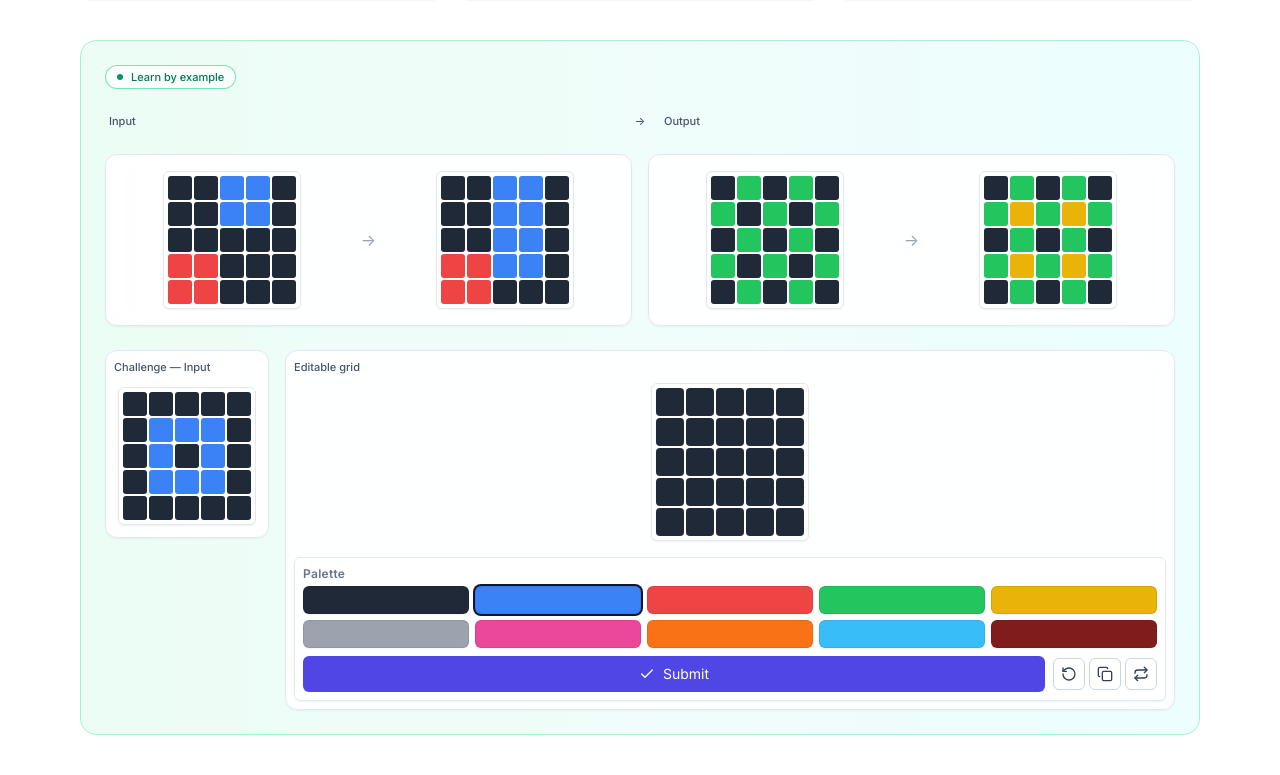
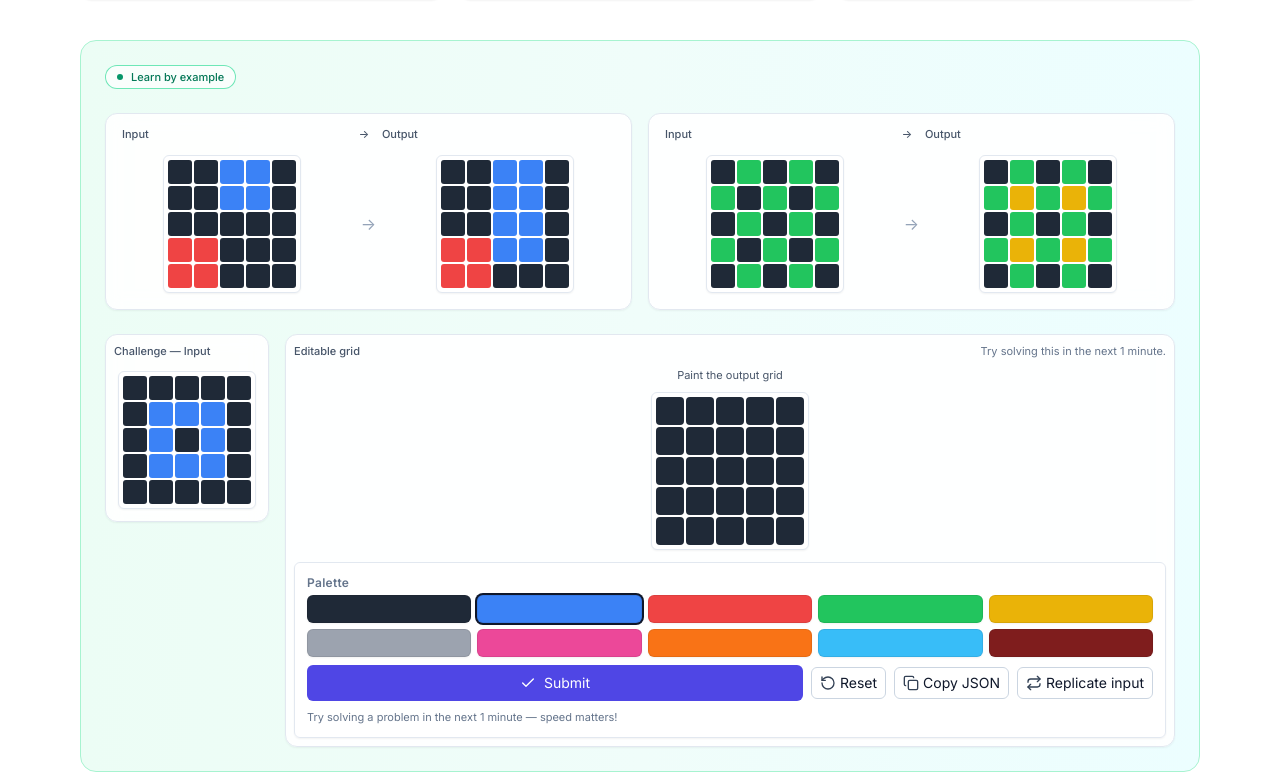
Before and after one commit to sarigama-github/frontend-repo_bvggkivm_g5afsb, a React (Vite) app: page / in a window 1280 px wide. Shown: the part 1778-2553 px from the top of the page. Built offline with nearby package versions, Linux system fonts and the light colour scheme; a web font is replaced by a local one.

Commit message:
Update project prj_bvggkivm - 2025-11-18T05:43:09.142Z

```diff
--- a/src/components/ArcEditor.jsx
+++ b/src/components/ArcEditor.jsx
@@ -84,9 +84,10 @@ export default function ArcEditor({ rows = 5, cols = 5, onChange, replicateFrom,
   }
 
   return (
-    <div className="w-full grid grid-cols-1 gap-4">
+    <div className="w-full grid grid-cols-1 gap-3">
       {/* Grid */}
-      <div className="relative flex items-center justify-center">
+      <div className="relative flex flex-col items-center justify-center">
+        <div className="mb-2 text-[11px] text-slate-600">Paint the output grid</div>
         <div
           className="grid rounded-md bg-white p-1 shadow-sm border border-slate-200"
           style={{
@@ -108,7 +109,7 @@ export default function ArcEditor({ rows = 5, cols = 5, onChange, replicateFrom,
       </div>
 
       {/* Controls under grid (denser) */}
-      <div className="w-full p-2 rounded-md bg-white/80 backdrop-blur border border-slate-200 shadow-sm">
+      <div className="w-full p-3 rounded-md bg-white/80 backdrop-blur border border-slate-200 shadow-sm">
         <div className="mb-1 text-xs font-semibold tracking-wide text-slate-500">Palette</div>
         <div className="grid grid-cols-5 gap-1.5 mb-2">
           {palette.map((p) => (
@@ -126,26 +127,28 @@ export default function ArcEditor({ rows = 5, cols = 5, onChange, replicateFrom,
           ))}
         </div>
 
-        <div className="flex items-center gap-2">
+        <div className="flex flex-wrap items-center gap-2">
           {solutionGrid && (
-            <button onClick={submit} className="flex-1 inline-flex items-center justify-center gap-2 px-3 py-2 text-sm rounded-md bg-indigo-600 text-white hover:bg-indigo-500">
+            <button onClick={submit} className="flex-1 min-w-[140px] inline-flex items-center justify-center gap-2 px-3 py-2 text-sm rounded-md bg-indigo-600 text-white hover:bg-indigo-500">
               <Check className="h-4 w-4" /> Submit
             </button>
           )}
-          <div className="flex items-center gap-1">
-            <button onClick={reset} title="Reset" className="h-8 w-8 inline-flex items-center justify-center rounded-md border border-slate-300 bg-white hover:bg-slate-50">
-              <RotateCcw className="h-4 w-4 text-slate-700" />
+          <div className="flex items-center gap-2">
+            <button onClick={reset} className="h-8 px-2 inline-flex items-center gap-1 justify-center rounded-md border border-slate-300 bg-white hover:bg-slate-50 text-sm">
+              <RotateCcw className="h-4 w-4 text-slate-700" /> Reset
             </button>
-            <button onClick={copy} title="Copy JSON" className="h-8 w-8 inline-flex items-center justify-center rounded-md border border-slate-300 bg-white hover:bg-slate-50">
-              <Copy className="h-4 w-4 text-slate-700" />
+            <button onClick={copy} className="h-8 px-2 inline-flex items-center gap-1 justify-center rounded-md border border-slate-300 bg-white hover:bg-slate-50 text-sm">
+              <Copy className="h-4 w-4 text-slate-700" /> Copy JSON
             </button>
             {replicateFrom && (
-              <button onClick={replicate} title="Replicate input" className="h-8 w-8 inline-flex items-center justify-center rounded-md border border-slate-300 bg-white hover:bg-slate-50">
-                <Repeat className="h-4 w-4 text-slate-700" />
+              <button onClick={replicate} className="h-8 px-2 inline-flex items-center gap-1 justify-center rounded-md border border-slate-300 bg-white hover:bg-slate-50 text-sm">
+                <Repeat className="h-4 w-4 text-slate-700" /> Replicate input
               </button>
             )}
           </div>
         </div>
+
+        <div className="mt-2 text-[11px] text-slate-500">Try solving a problem in the next 1 minute — speed matters!</div>
 
         {copied && (
           <div className="mt-1 text-xs font-medium text-emerald-600">Copied!</div>
--- a/src/components/Sections.jsx
+++ b/src/components/Sections.jsx
@@ -38,6 +38,25 @@ function StaticGrid({ grid }) {
         {grid.map((row, r) => row.map((val, c) => (
           <div key={`${r}-${c}`} className="w-[24px] h-[24px] rounded-[3px]" style={{ backgroundColor: palette[val] }} />
         )))}
+      </div>
+    </div>
+  )
+}
+
+function ExampleCard({ input, output }) {
+  return (
+    <div className="rounded-xl bg-white/90 backdrop-blur p-3 border border-slate-200 shadow-sm">
+      <div className="grid grid-cols-[auto_28px_auto] gap-2">
+        {/* Local header aligned to exact grid columns */}
+        <div className="col-span-3 grid grid-cols-[auto_28px_auto] items-center text-[11px] font-medium text-slate-600">
+          <div className="pl-1">Input</div>
+          <div className="text-center">→</div>
+          <div className="pl-1">Output</div>
+        </div>
+        {/* Grids */}
+        <StaticGrid grid={input} />
+        <div className="flex items-center justify-center text-slate-400">→</div>
+        <StaticGrid grid={output} />
       </div>
     </div>
   )
@@ -129,31 +148,10 @@ export default function Sections() {
               </div>
             </div>
 
-            {/* Header bar for beginners */}
-            <div className="hidden sm:grid grid-cols-[1fr_40px_1fr] text-[11px] font-medium text-slate-600">
-              <div className="pl-1">Input</div>
-              <div className="text-center">→</div>
-              <div className="pl-1">Output</div>
-            </div>
-
             {/* Example cards in tight grid */}
             <div className="grid md:grid-cols-2 gap-4">
-              {/* Example 1 */}
-              <div className="rounded-xl bg-white/90 backdrop-blur p-3 border border-slate-200 shadow-sm">
-                <div className="grid grid-cols-[1fr_28px_1fr] items-center gap-2">
-                  <StaticGrid grid={ex1In} />
-                  <div className="flex items-center justify-center text-slate-400">→</div>
-                  <StaticGrid grid={ex1Out} />
-                </div>
-              </div>
-              {/* Example 2 */}
-              <div className="rounded-xl bg-white/90 backdrop-blur p-3 border border-slate-200 shadow-sm">
-                <div className="grid grid-cols-[1fr_28px_1fr] items-center gap-2">
-                  <StaticGrid grid={ex2In} />
-                  <div className="flex items-center justify-center text-slate-400">→</div>
-                  <StaticGrid grid={ex2Out} />
-                </div>
-              </div>
+              <ExampleCard input={ex1In} output={ex1Out} />
+              <ExampleCard input={ex2In} output={ex2Out} />
             </div>
 
             {/* Interactive challenge (denser, side-by-side) */}
@@ -163,7 +161,10 @@ export default function Sections() {
                 <StaticGrid grid={chIn} />
               </div>
               <div className="rounded-xl bg-white/90 backdrop-blur p-2 border border-slate-200 shadow-sm">
-                <p className="mb-2 text-[11px] font-medium text-slate-600">Editable grid</p>
+                <div className="mb-2 flex items-center justify-between">
+                  <p className="text-[11px] font-medium text-slate-600">Editable grid</p>
+                  <span className="text-[11px] text-slate-500">Try solving this in the next 1 minute.</span>
+                </div>
                 <ArcEditor rows={chIn.length} cols={chIn[0].length} replicateFrom={chIn} solutionGrid={chOut} />
               </div>
             </div>
```
Also changed, not shown: 1 other file (tests, documents, lock files or other folders).
